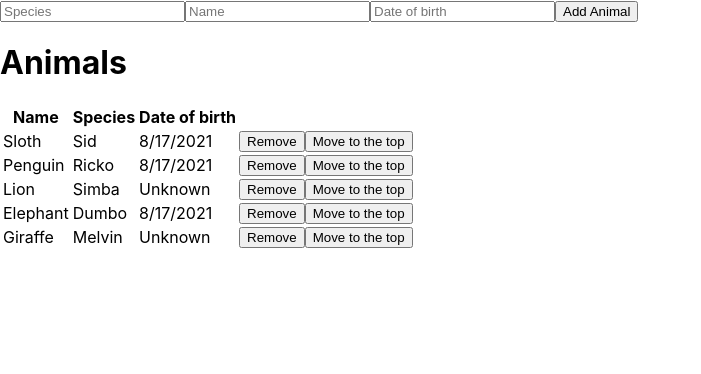
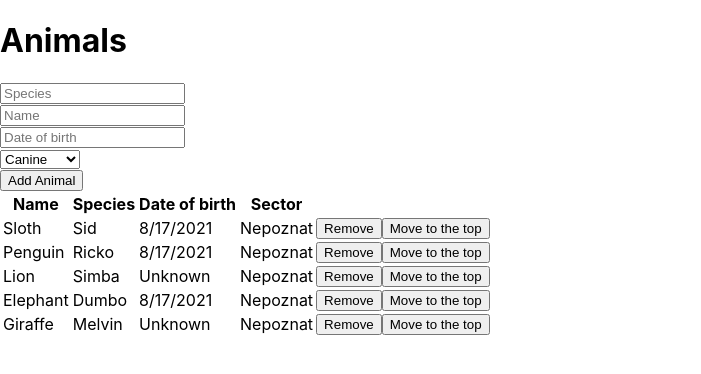
Before and after one commit to Dalibor989/zoo, a React (Create React App) app: page / in a window 1280 px wide. Shown: the top 374 px of the page, without its empty margins (0-701 px from the left). Built offline with nearby package versions, Linux system fonts and the light colour scheme.

Commit message:
zadatak 6

```diff
--- a/src/App.js
+++ b/src/App.js
@@ -8,11 +8,14 @@ function App() {
 
 function AnimalList() {
 
+  const sectors = ['Canine', 'Feline', 'Avian', 'Herbivore']
+
   const [newAnimal, setNewAnimal] = useState([
     {
       species: '',
       name: '',
-      dateOfBirth: ''
+      dateOfBirth: '',
+      sector: sectors[0]
     }
   ])
 
@@ -53,6 +56,13 @@ function AnimalList() {
     })
   }
 
+  const handleSectorChange = (e) => {
+    setNewAnimal({
+      ...newAnimal,
+      sector: e.target.value
+    })
+  }
+
   const addAnimal = (e) => {
     e.preventDefault();
 
@@ -66,13 +76,21 @@ function AnimalList() {
 
   return (
     <div>
+      <h1>Animals</h1>
+
+      <div>
       <form onSubmit={addAnimal}>
-        <input type="text" placeholder="Species" value={newAnimal.species} onChange={handleSpeciesChange}/>
-        <input type="text" placeholder="Name" value={newAnimal.name} onChange={handleNameChange}/>
-        <input type="text" placeholder="Date of birth" value={newAnimal.dateOfBirth} onChange={handleDateOfBirthChange}/>
-        <button>Add Animal</button>
+        <input type="text" placeholder="Species" value={newAnimal.species} onChange={handleSpeciesChange}/><br />
+        <input type="text" placeholder="Name" value={newAnimal.name} onChange={handleNameChange}/><br />
+        <input type="text" placeholder="Date of birth" value={newAnimal.dateOfBirth} onChange={handleDateOfBirthChange}/><br />
+        <select name="sector" onChange={handleSectorChange} value={newAnimal.sector}>
+          {sectors.map((sector, index) => <option  key={index} value={sector}>{sector}</option>)}
+        </select><br />
+        <button>Add Animal</button><br />
       </form>
-      <h1>Animals</h1>
+      </div>
+
+      <div>
       <table>
         <tr>
           <th>
@@ -84,17 +102,22 @@ function AnimalList() {
           <th>
             Date of birth
           </th>
+          <th>
+            Sector
+          </th>
         </tr>
         {animals.map((animal, index) => (
           <tr>
             <td key={index}>{animal.species}</td>
             <td key={index}>{animal.name}</td>
             {animal.dateOfBirth ? <td key={index}>{animal.dateOfBirth.toLocaleDateString()}</td> : <td>Unknown</td>}
+            <td key={index}>{animal.sector ? animal.sector : 'Nepoznat'}</td>
             <button onClick={() => remove(index)}>Remove</button>
             <button onClick={() => moveToTop(index)}>Move to the top</button>
           </tr>
         ))}
       </table>
+      </div>
     </div>
   )
 }
```
